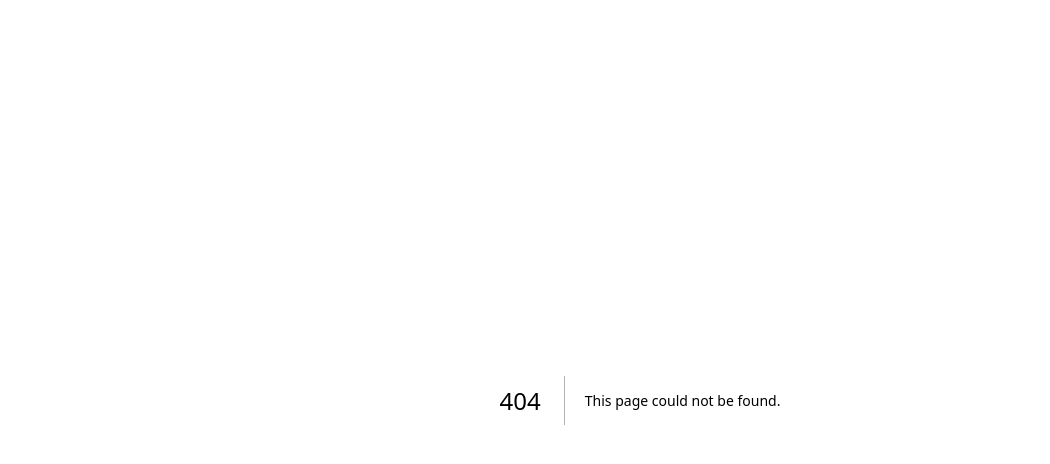
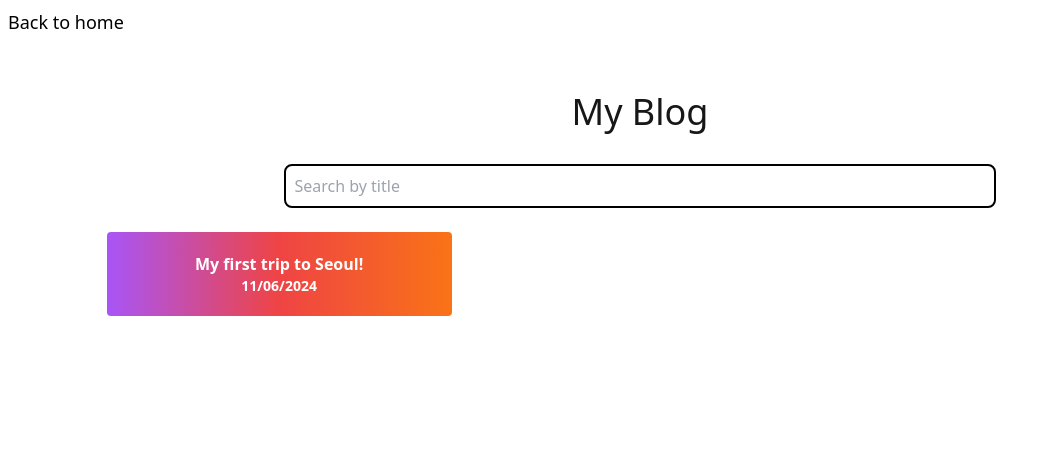
Before and after one commit to tchardonnens/portfolio, a Next.js app: page /blog in a window 1280 px wide. Before the commit this address had no page. Shown: the top 464 px of the page, without its empty margins (0-1050 px from the left). Built offline with nearby package versions, Linux system fonts and the light colour scheme.

Commit message:
first post

```diff
--- /dev/null
+++ b/lib/posts.ts
@@ -0,0 +1,57 @@
+import fs from 'fs';
+import path from 'path';
+import matter from 'gray-matter';
+import { remark } from 'remark';
+import html from 'remark-html';
+
+const postsDirectory = path.join(process.cwd(), 'posts');
+
+interface PostData {
+  id: string;
+  title: string;
+  date: string;
+  contentHtml?: string;
+}
+
+export function getSortedPostsData(): PostData[] {
+  const fileNames = fs.readdirSync(postsDirectory);
+  const allPostsData = fileNames.map((fileName) => {
+    const id = fileName.replace(/\.md$/, '');
+    const fullPath = path.join(postsDirectory, fileName);
+    const fileContents = fs.readFileSync(fullPath, 'utf8');
+
+    const matterResult = matter(fileContents);
+
+    return {
+      id,
+      ...(matterResult.data as { title: string; date: string }),
+    };
+  });
+  return allPostsData.sort((a, b) => (a.date < b.date ? 1 : -1));
+}
+
+export function getAllPostIds() {
+  const fileNames = fs.readdirSync(postsDirectory);
+  return fileNames.map((fileName) => ({
+    params: {
+      id: fileName.replace(/\.md$/, ''),
+    },
+  }));
+}
+
+export async function getPostData(id: string): Promise<PostData> {
+  const fullPath = path.join(postsDirectory, `${id}.md`);
+  const fileContents = fs.readFileSync(fullPath, 'utf8');
+  const matterResult = matter(fileContents);
+
+  const processedContent = await remark()
+    .use(html)
+    .process(matterResult.content);
+  const contentHtml = processedContent.toString();
+
+  return {
+    id,
+    contentHtml,
+    ...(matterResult.data as { title: string; date: string }),
+  };
+}
--- a/package.json
+++ b/package.json
@@ -19,11 +19,14 @@
     "autoprefixer": "^10.4.14",
     "eslint": "8.28.0",
     "eslint-config-next": "13.0.4",
+    "gray-matter": "^4.0.3",
     "next": "^14.2.3",
     "postcss": "^8.4.21",
     "react": "18.2.0",
     "react-dom": "18.2.0",
     "react-icons": "^4.12.0",
+    "remark": "^15.0.1",
+    "remark-html": "^16.0.1",
     "sharp": "^0.33.4",
     "tailwindcss": "^3.2.7",
     "typescript": "4.9.3"
--- /dev/null
+++ b/pages/blog.tsx
@@ -0,0 +1,83 @@
+import Head from 'next/head';
+import Link from 'next/link';
+import { GetStaticProps } from 'next';
+import { getSortedPostsData } from '../lib/posts';
+import { useState } from 'react';
+
+interface Post {
+  id: string;
+  title: string;
+  date: string;
+}
+
+interface HomeProps {
+  allPostsData: Post[];
+}
+
+export const getStaticProps: GetStaticProps = async () => {
+  const allPostsData = getSortedPostsData();
+  return {
+    props: {
+      allPostsData,
+    },
+  };
+};
+
+const Home: React.FC<HomeProps> = ({ allPostsData }) => {
+  const [filteredPosts, setFilteredPosts] = useState<Post[]>(allPostsData);
+
+  const handleSearchChange = (e: React.ChangeEvent<HTMLInputElement>) => {
+    const searchValue = e.target.value.toLowerCase();
+    if (searchValue) {
+      const filtered = allPostsData.filter(post =>
+        post.title.toLowerCase().includes(searchValue)
+      );
+      setFilteredPosts(filtered);
+    } else {
+      setFilteredPosts(allPostsData);
+    }
+  };
+
+  return (
+    <>
+      <Head>
+        <title>Thomas Blog</title>
+      </Head>
+      <div className="bg-white text-neutral-900 dark:bg-black dark:text-neutral-200 p-2">
+        <Link href="/" className="text-lg text-black dark:text-white hover:text-blue-800 dark:hover:text-blue-400">
+          Back to home
+        </Link>
+      </div>
+      <main className="flex flex-col mx-auto items-center min-h-screen bg-white text-neutral-900 dark:bg-black dark:text-neutral-200">
+        <div className="mt-4 w-5/6 md:w-3/4 lg:w-5/6">
+          <h1 className="text-4xl text-center my-8">My Blog</h1>
+          <div className="flex flex-col w-full">
+            <div className="flex flex-col w-full items-center">
+              <input
+                type="text"
+                placeholder="Search by title"
+                className="mb-6 p-2 border-2 w-2/3 rounded-lg border-black dark:border-white bg-white text-neutral-900 dark:bg-black dark:text-neutral-200 focus:border-black items-center"
+                onChange={handleSearchChange}
+              />
+            </div>
+
+            <div className='grid grid-cols-1 md:grid-cols-2 lg:grid-cols-3 gap-4'>
+
+              {filteredPosts.map(({ id, date, title }) => (
+                <a key={id} href={`/blog/${id}`} target="_blank" rel="noopener noreferrer" className="flex flex-col items-center bg-transparent border-none bg-gradient-to-r from-purple-500 via-red-500 to-orange-500 text-white font-semibold py-5 px-4 rounded no-underline dark:no-underline hover:bg-orange-500 hover:text-white hover:dark:bg-orange-600">
+                  <button className='flex flex-col items-center'>
+                    {title}
+                    <p className="text-sm">{date.split('-').reverse().join('/')}</p>
+                  </button>
+                </a>
+              ))}
+            </div>
+
+          </div>
+        </div>
+      </main >
+    </>
+  );
+};
+
+export default Home;
--- /dev/null
+++ b/pages/blog/[id].tsx
@@ -0,0 +1,56 @@
+import Head from 'next/head';
+import { GetStaticPaths, GetStaticProps } from 'next';
+import { getAllPostIds, getPostData } from '../../lib/posts';
+import Link from 'next/link';
+
+interface PostData {
+  id: string;
+  title: string;
+  date: string;
+  contentHtml: string;
+}
+
+interface PostProps {
+  postData: PostData;
+}
+
+export const getStaticProps: GetStaticProps = async ({ params }) => {
+  const postData = await getPostData(params?.id as string);
+  return {
+    props: {
+      postData,
+    },
+  };
+};
+
+export const getStaticPaths: GetStaticPaths = async () => {
+  const paths = getAllPostIds();
+  return {
+    paths,
+    fallback: false,
+  };
+};
+
+const Post: React.FC<PostProps> = ({ postData }) => {
+  return (
+    <>
+      <div className="bg-neutral-100 p-2">
+        <Link href="/blog" className="text-lg text-blue-600 hover:text-blue-800 dark:hover:text-blue-400">
+          Back to posts list
+        </Link>
+      </div>
+      <div className="bg-neutral-100 dark:bg-neutral-900 h-screen">
+        <Head>
+          <title>{postData.title}</title>
+        </Head>
+        <article className="flex flex-col py-10 px-64 w-full space-y-8 text-neutral-800 dark:text-white">
+          <h1 className="text-4xl">{postData.title}</h1>
+          <p>Published: {postData.date.split('-').reverse().join('/')}</p>
+          <div className="leading-relaxed text-lg" dangerouslySetInnerHTML={{ __html: postData.contentHtml }} />
+        </article>
+      </div>
+    </>
+  );
+};
+
+export default Post;
--- a/pages/index.tsx
+++ b/pages/index.tsx
@@ -166,6 +166,24 @@ export default function Home() {
             Finished Hades and Cyberpunk 2077 in solo and relax by playing Minecraft and Valorant with my friends.
           </div>
           <br />
+          <h2 className='text-2xl text-center'>Blog</h2>
+          <br />
+          <div className="flex flex-col items-center">
+            <a href="/blog">
+              <button className="bg-transparent border-none bg-gradient-to-r from-purple-500 via-red-500 to-orange-500 text-white font-semibold py-5 px-4 rounded no-underline dark:no-underline hover:bg-orange-500 hover:text-white hover:dark:bg-orange-600">
+                Read my blog here!
+              </button>
+            </a>
+          </div>
+          <br />
+          <h2 className='text-2xl text-center'>Chat with me</h2>
+          <br />
+          <div className="flex flex-col items-center">
+            <button className="bg-transparent border-none cursor-not-allowed bg-neutral-500 text-neutral-200 font-semibold py-5 px-4 rounded no-underline dark:no-underline">
+              (Coming soon...)
+            </button>
+          </div>
+          <br />
         </div>
       </main >
     </>
--- /dev/null
+++ b/posts/first-trip-to-seoul.md
@@ -0,0 +1,8 @@
+---
+title: 'My first trip to Seoul!'
+date: '2024-06-11'
+---
+
+First, this is my very first blog post here!
+
+I wanted to give you a little glimpse of how I spent my 11 days around Seoul. This was actually my very first time in Asia, so I was obviously super excited. I travelled alone and rented a super nice Airbnb in the district of Mapo.
```
Also changed, not shown: 1 other file (tests, documents, lock files or other folders).
